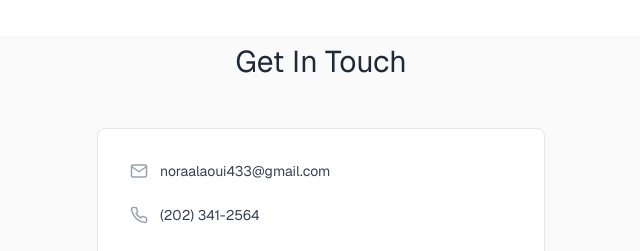
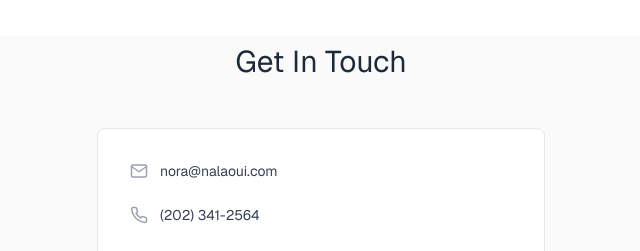
Before and after one commit to noraleilaa/nora-alaoui-website, a Next.js app: page / in a window 1280 px wide. Shown: the part 2339-2590 px from the top of the page, without its empty margins (319-959 px from the left). Built offline with nearby package versions, Linux system fonts and the light colour scheme.

Commit message:
Update page.tsx

```diff
--- a/app/page.tsx
+++ b/app/page.tsx
@@ -377,7 +377,7 @@ export default function Home() {
               <div className="space-y-6 mb-8">
                 <div className="flex items-center text-gray-700">
                   <FiMail className="text-gray-400 mr-3" size={18} />
-                  <span className="text-sm">noraalaoui433@gmail.com</span>
+                  <span className="text-sm">nora@nalaoui.com</span>
                 </div>
                 <div className="flex items-center text-gray-700">
                   <FiPhone className="text-gray-400 mr-3" size={18} />
```
